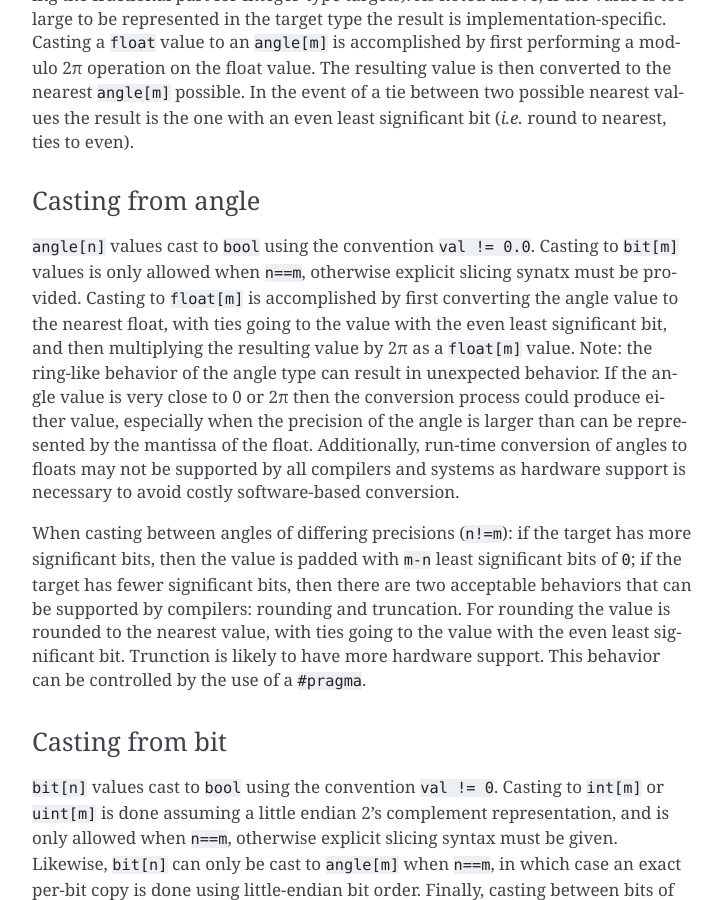
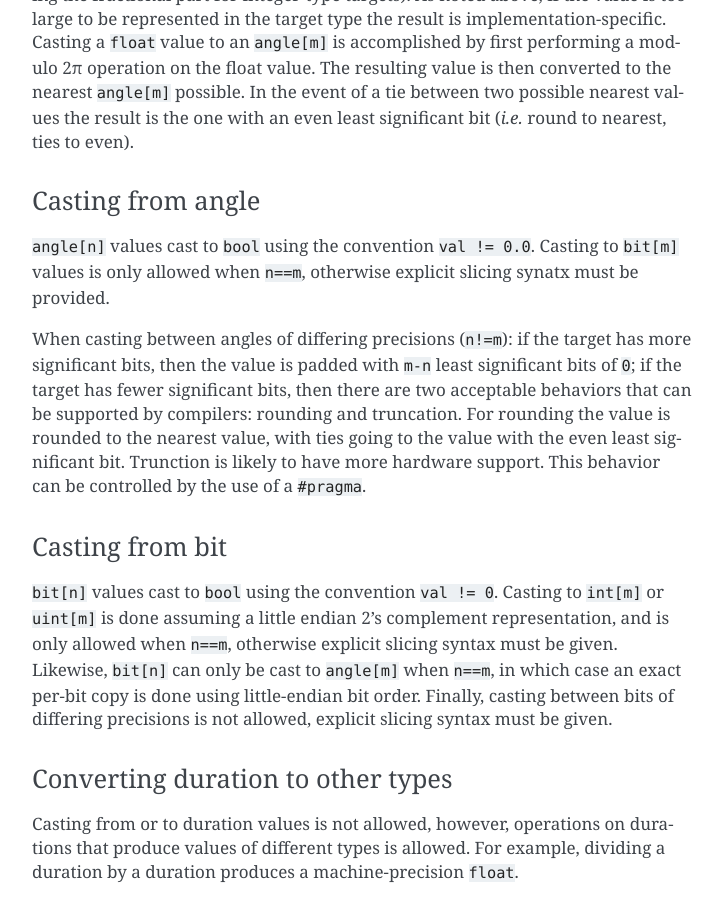
Before and after one commit to openqasm/openqasm, a Sphinx documentation site: the page built from source/language/types.rst, in a window 1280 px wide and 900 px high, scrolled down 8559 px. Shown: the whole window, without its empty margins (388-1110 px from the left). Built offline with Sphinx 7.4.7, drawn with Linux system fonts in a browser that asks for light colours; cross-references to code outside the pages are shown as plain code.

Commit message:
Remove casting of angle to float

```diff
--- a/source/language/types.rst
+++ b/source/language/types.rst
@@ -460,16 +460,6 @@ Casting from angle
 ``angle[n]`` values cast to ``bool`` using the convention ``val != 0.0``.
 Casting to ``bit[m]`` values is only allowed when
 ``n==m``, otherwise explicit slicing synatx must be provided.
-Casting to ``float[m]`` is accomplished by first converting the angle value
-to the nearest float, with ties going to the value with the even least
-significant bit, and then multiplying the resulting value by 2π as a
-``float[m]`` value. Note: the ring-like behavior of the angle type can
-result in unexpected behavior. If the angle value is very close to 0 or 2π
-then the conversion process could produce either value, especially when the
-precision of the angle is larger than can be represented by the mantissa of
-the float. Additionally, run-time conversion of angles to floats may not be
-supported by all compilers and systems as hardware support is necessary to
-avoid costly software-based conversion.
 
 When casting between angles of differing precisions (``n!=m``): if the target
 has more significant bits, then the value is padded with ``m-n`` least
```
Also changed, not shown: other parts of source/language/types.rst (+1 -1 lines).
